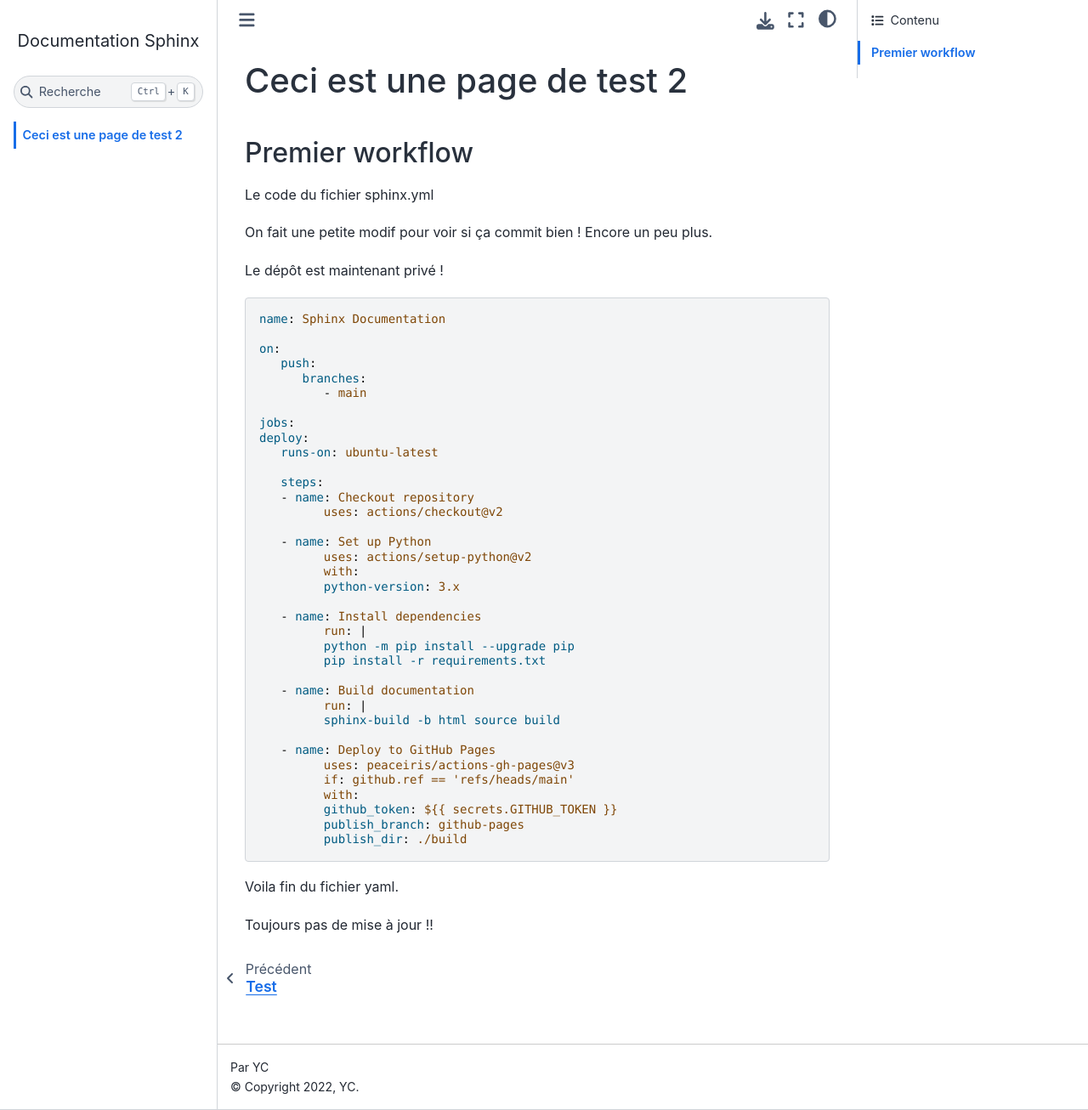
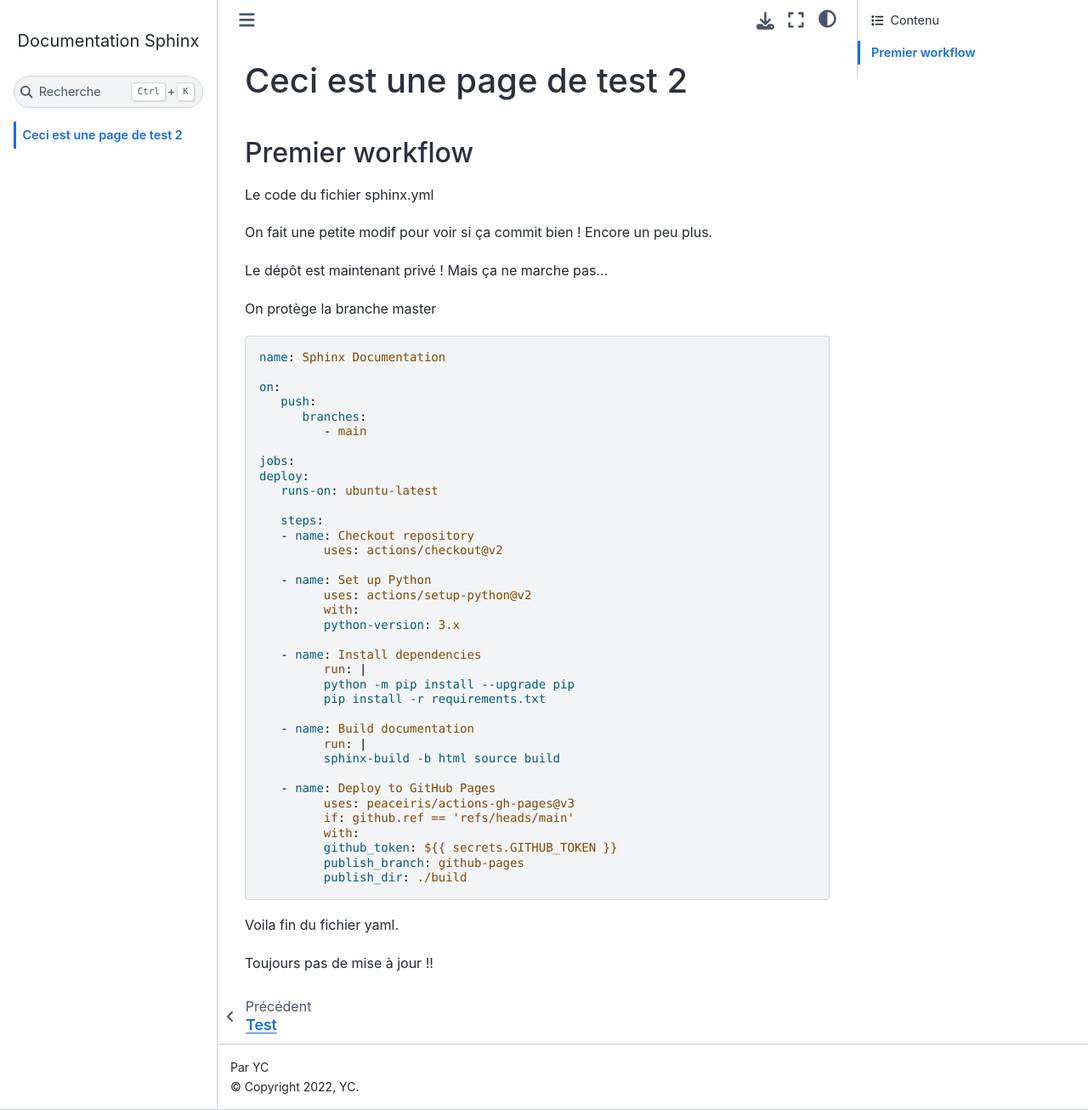
Before and after one commit to ychistel/sphinx-v1, a Sphinx documentation site: the page built from source/content/test.rst, in a window 1280 px wide and 1306 px high. Shown: the whole window at 85% size. Built offline with Sphinx 7.4.7 and the Sphinx Book theme 1.1.4, drawn with Linux system fonts in a browser that asks for light colours.

```diff
--- a/source/content/test.rst
+++ b/source/content/test.rst
@@ -8,7 +8,9 @@
 
 On fait une petite modif pour voir si ça commit bien ! Encore un peu plus.
 
-Le dépôt est maintenant privé !
+Le dépôt est maintenant privé ! Mais ça ne marche pas...
+
+On protège la branche master
 
 .. code-block:: yaml
 
```
